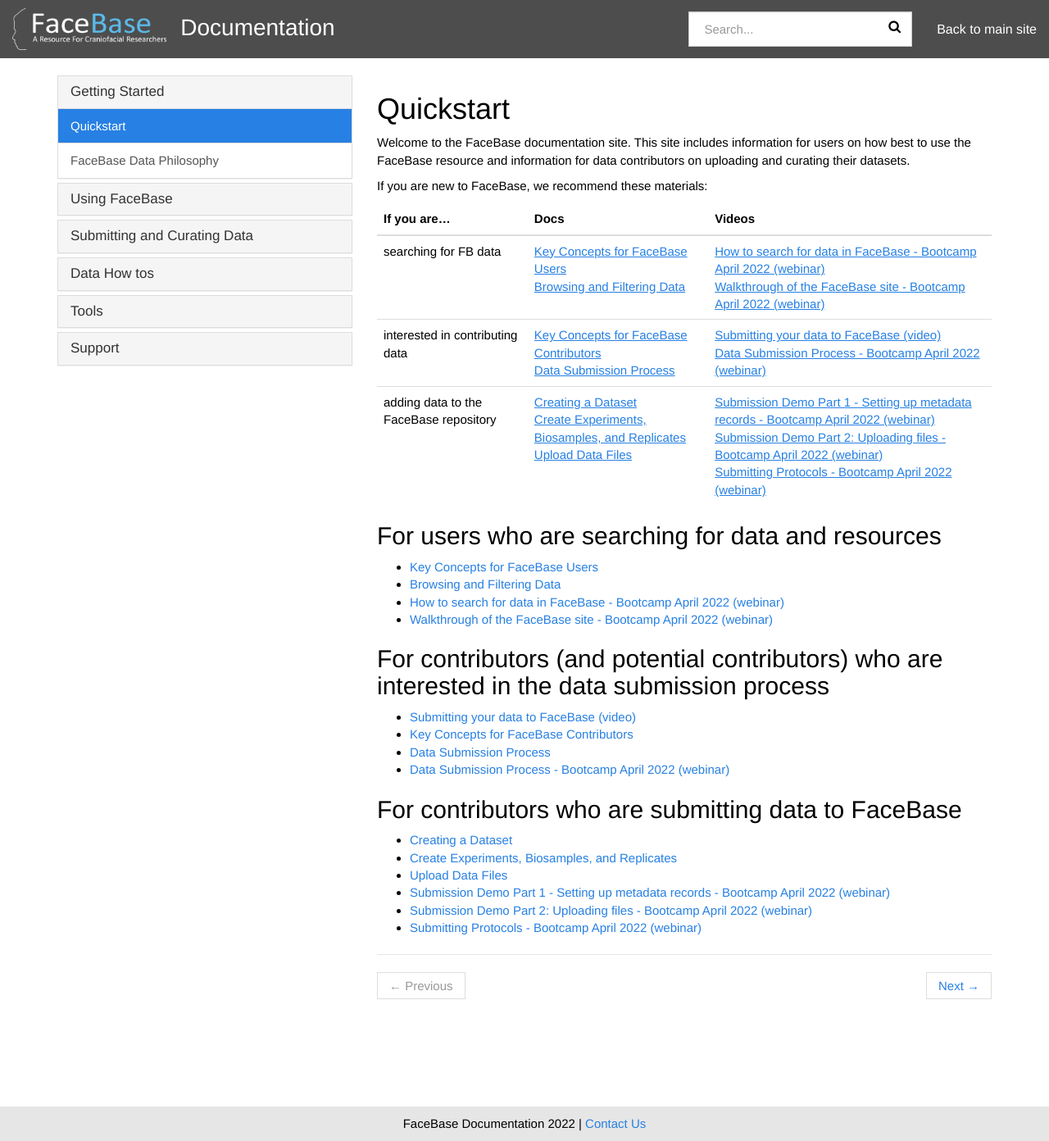
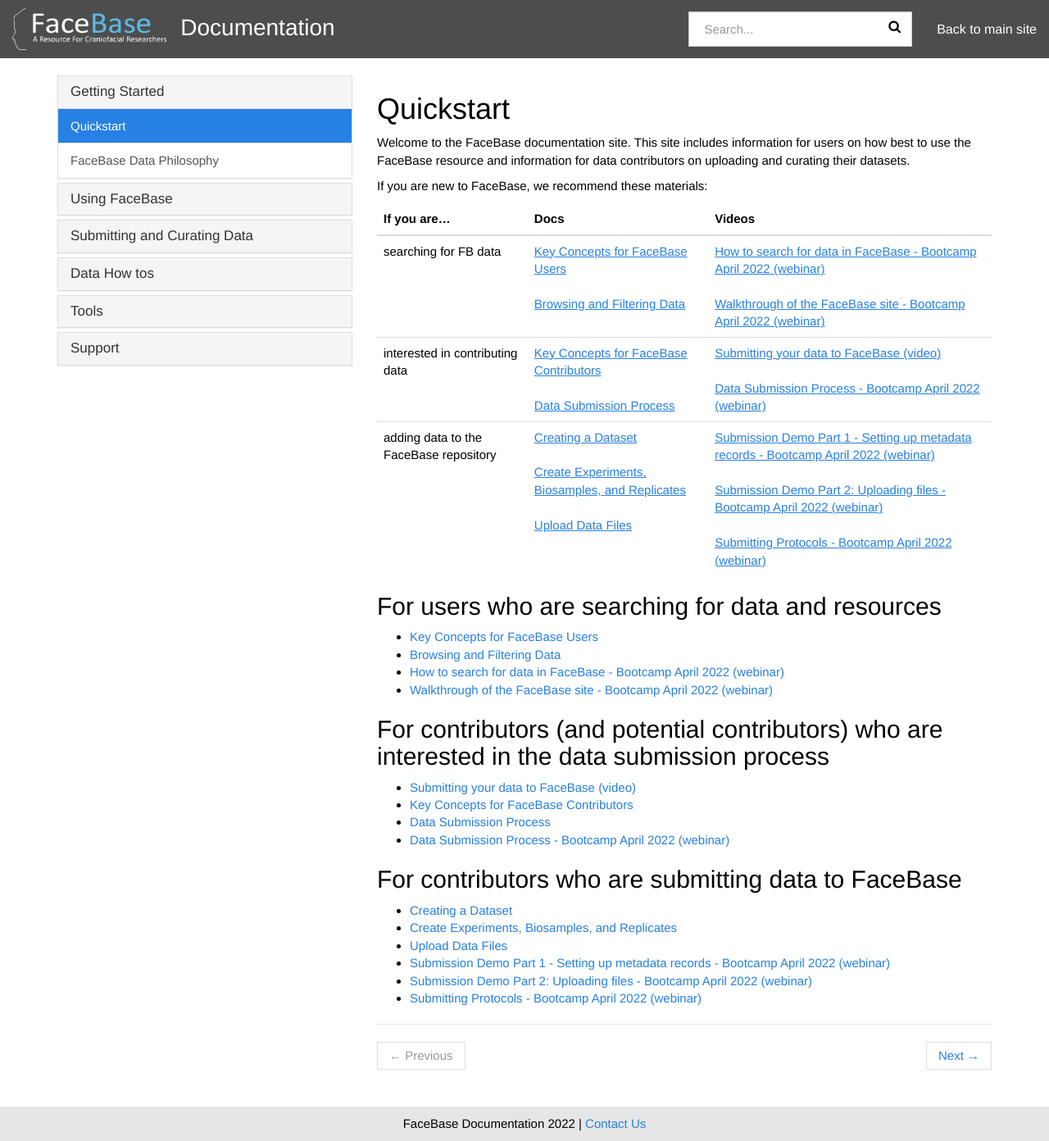
Before and after one commit to informatics-isi-edu/facebase-docs, a Jekyll site: the page built from docs/_docs/index.md, in a window 1280 px wide and 1392 px high. Shown: the whole window at 82% size. Built offline with Jekyll 4.4.1, drawn with Linux system fonts in a browser that asks for light colours.

Commit message:
add extra space

```diff
--- a/docs/_docs/index.md
+++ b/docs/_docs/index.md
@@ -12,9 +12,9 @@
 
 | If you are... | Docs | Videos |
 |---|---|---|
-| searching for FB data | [Key Concepts for FaceBase Users](/docs/user-key-concepts/)<br/>[Browsing and Filtering Data](/docs/discovering-data/) | [How to search for data in FaceBase - Bootcamp April 2022 (webinar)](https://youtu.be/pEF4SYzA_Aw)<br/>[Walkthrough of the FaceBase site - Bootcamp April 2022 (webinar)](https://youtu.be/65G8gIcqd04) |
-| interested in contributing data | [Key Concepts for FaceBase Contributors](/docs/Data-Submission-Key-Concepts/)<br/>[Data Submission Process](/docs/Data-Submission-Process/) | [Submitting your data to FaceBase (video)](https://youtu.be/S0gmerUo3I8)<br/>[Data Submission Process - Bootcamp April 2022 (webinar)](https://youtu.be/S0gmerUo3I8) |
-| adding data to the FaceBase repository | [Creating a Dataset](/docs/Create-a-Dataset/)<br/>[Create Experiments, Biosamples, and Replicates](/docs/Describe-Experiments-Biosamples-and-Replicates/)<br/>[Upload Data Files](/docs/Upload-Files/) | [Submission Demo Part 1 - Setting up metadata records - Bootcamp April 2022 (webinar)](https://youtu.be/DtYjI2rAHCs)<br/>[Submission Demo Part 2: Uploading files - Bootcamp April 2022 (webinar)](https://youtu.be/BoRrrBSAOow)<br/>[Submitting Protocols - Bootcamp April 2022 (webinar)](https://youtu.be/vacr9pPzbBI) |
+| searching for FB data | [Key Concepts for FaceBase Users](/docs/user-key-concepts/)<br/><br/>[Browsing and Filtering Data](/docs/discovering-data/) | [How to search for data in FaceBase - Bootcamp April 2022 (webinar)](https://youtu.be/pEF4SYzA_Aw)<br/><br/>[Walkthrough of the FaceBase site - Bootcamp April 2022 (webinar)](https://youtu.be/65G8gIcqd04) |
+| interested in contributing data | [Key Concepts for FaceBase Contributors](/docs/Data-Submission-Key-Concepts/)<br/><br/>[Data Submission Process](/docs/Data-Submission-Process/) | [Submitting your data to FaceBase (video)](https://youtu.be/S0gmerUo3I8)<br/><br/>[Data Submission Process - Bootcamp April 2022 (webinar)](https://youtu.be/S0gmerUo3I8) |
+| adding data to the FaceBase repository | [Creating a Dataset](/docs/Create-a-Dataset/)<br/><br/>[Create Experiments, Biosamples, and Replicates](/docs/Describe-Experiments-Biosamples-and-Replicates/)<br/><br/>[Upload Data Files](/docs/Upload-Files/) | [Submission Demo Part 1 - Setting up metadata records - Bootcamp April 2022 (webinar)](https://youtu.be/DtYjI2rAHCs)<br/><br/>[Submission Demo Part 2: Uploading files - Bootcamp April 2022 (webinar)](https://youtu.be/BoRrrBSAOow)<br/><br/>[Submitting Protocols - Bootcamp April 2022 (webinar)](https://youtu.be/vacr9pPzbBI) |
 
 ## For users who are searching for data and resources
 
```
